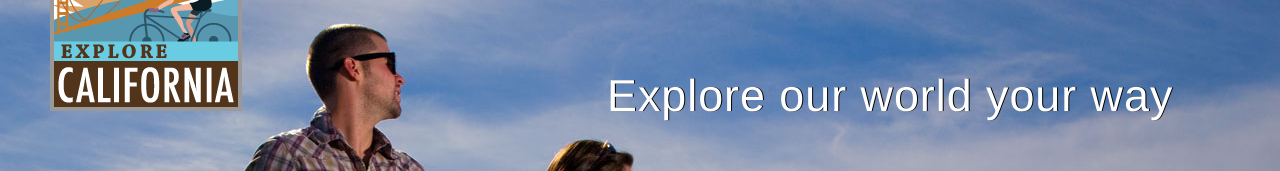
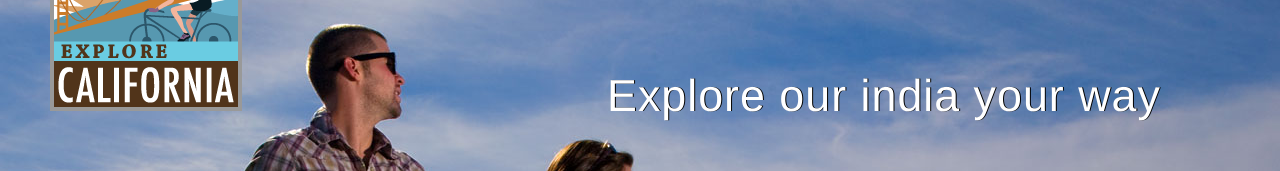
Before and after one commit to ajitrout/explore_cal, a plain HTML site: page index.html in a window 1280 px wide. Shown: the part 126-297 px from the top of the page. Drawn offline with Linux system fonts and the light colour scheme.

Commit message:
feature:Adding a new feature in index.html

```diff
--- a/index.html
+++ b/index.html
@@ -55,7 +55,7 @@
       </div>
 
       <div id="actionCall">
-        <h1>Explore our world your way</h1>
+        <h1>Explore our india your way</h1>
         <a href="tours.html" title="Find your tour!"><h2>Find your tour</h2></a>
       </div>
 
```
